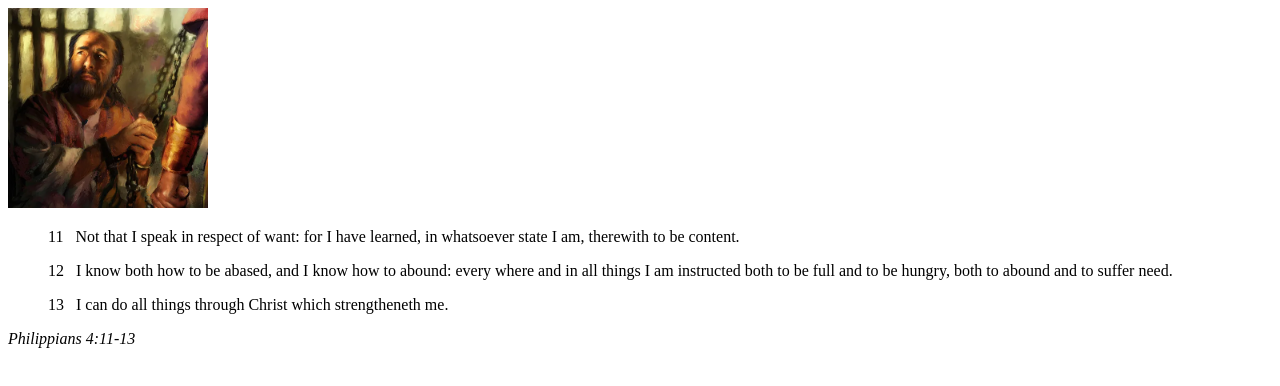
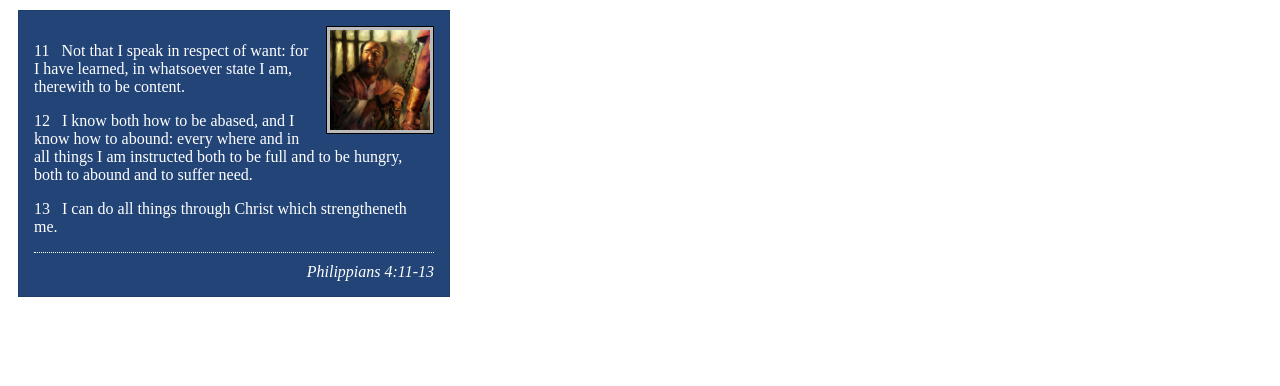
Before and after one commit to chiedochie47/wdd130, a plain HTML site: page week02/box-model.html in a window 1280 px wide. Drawn offline with Linux system fonts and the light colour scheme.

Commit message:
added css code to box model activity

```diff
--- a/week02/box-model.html
+++ b/week02/box-model.html
@@ -1,21 +1,29 @@
 <!DOCTYPE html>
 <html lang="en">
+
 <head>
     <meta charset="UTF-8">
     <meta name="viewport" content="width=device-width, initial-scale=1.0">
+    <link rel="stylesheet" href="styles/box-model.css">
     <title>Box Model Activity</title>
 </head>
+
 <body>
     <main>
         <div class="callout">
-            <img src="images/apostle-paul-imprisoned.webp" alt="Paul the Apostle - Imprisoned in Rome" width="200" height="200">
+            <img src="images/apostle-paul-imprisoned.webp"
+              alt="Paul the Apostle - Imprisoned in Rome" width="200" height="200">
             <blockquote>
-                <p>11 &nbsp; Not that I speak in respect of want: for I have learned, in whatsoever state I am, therewith to be content.</p>
-                <p>12 &nbsp; I know both how to be abased, and I know how to abound: every where and in all things I am instructed both to be full and to be hungry, both to abound and to suffer need.</p>
+                <p>11 &nbsp; Not that I speak in respect of want: for I have learned, in whatsoever
+                    state I am, therewith to be content.</p>
+                <p>12 &nbsp; I know both how to be abased, and I know how to abound: every where and
+                    in all things I am instructed both to be full and to be hungry, both to abound
+                    and to suffer need.</p>
                 <p>13 &nbsp; I can do all things through Christ which strengtheneth me.</p>
             </blockquote>
             <cite>Philippians 4:11-13</cite>
         </div>
     </main>
 </body>
+
 </html>
--- a/week02/styles/box-model.css
+++ b/week02/styles/box-model.css
@@ -1,15 +1,30 @@
 .callout {
-
+    max-width: 400px;
+    margin: 10px;
+    border: 1px solid rgb(0 0 0 / 0.1);
+    padding: 15px;
+    background-color: #247;
+    color: white;
 }
 
 .callout img {
-
+    float: right;
+    margin: 0 0 10px 15px;
+    border: 1px solid #000;
+    padding: 3px;
+    background-color: #bbb;
+    width: 100px;
+    height: auto;
 }
 
 blockquote {
-
+    margin: 0;
 }
 
 cite {
-
+    display: block;
+    border-top: 1px dotted #fff;
+    padding-top: 10px;
+    text-align: right;
+    font-size: medium;
 }
```
